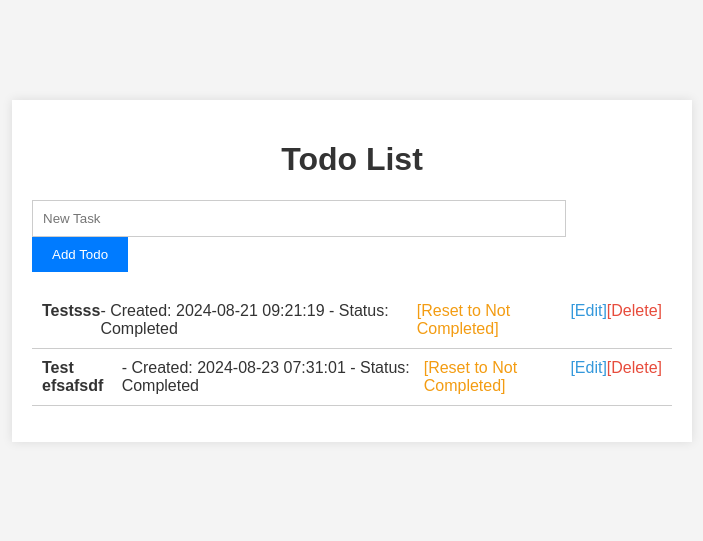
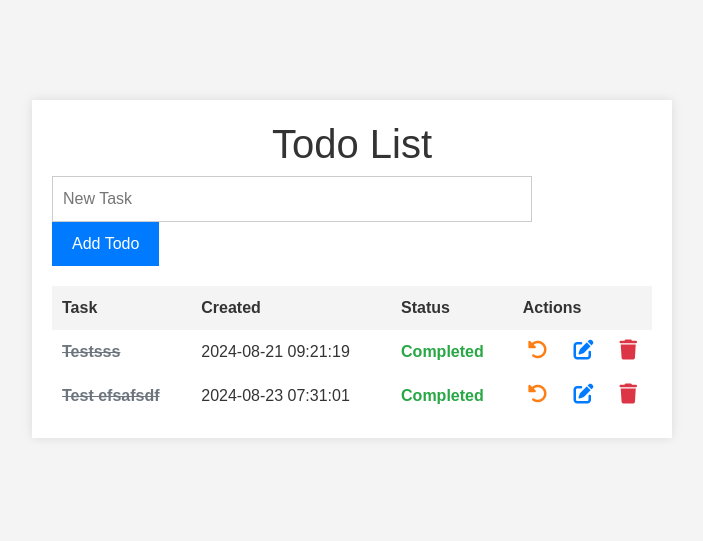
Before and after one commit to Swirl86/Python-To-Do, a Flask app: page / in a window 1280 px wide. Shown: the top 541 px of the page, without its empty margins (288-991 px from the left). Run offline with Flask 3, Linux system fonts and the light colour scheme; data comes from the database, SQL or seed files in the repository; both versions use the stored data as it was after the commit.

Commit message:
design impr

```diff
--- a/flask_todo/static/css/colors.css
+++ b/flask_todo/static/css/colors.css
@@ -1,12 +1,14 @@
 
 :root {
-    --primary-color: #3498db;
-    --secondary-color: #2ecc71;
-    --alert-color: #e74c3c;
-    --highlight-color: #f39c12;
+    --primary-color: #007bff;
+    --dark-primary-color: #0056b3;
+    --secondary-color: #28a745;
+    --alert-color: #dc3545;
+    --highlight-color: #fd7e14;
     --background-color: #f4f4f4;
     --text-color: #333;
     --modal-background: #fefefe;
     --modal-border-color: #888;
     --overlay-color: rgba(0, 0, 0, 0.5);
+    --gray-text-color: #6c757d;
 }
--- a/flask_todo/static/css/styles.css
+++ b/flask_todo/static/css/styles.css
@@ -35,81 +35,122 @@ input[type="text"] {
 
 button {
     padding: 10px 20px;
-    background-color: #007bff;
+    background-color: var(--primary-color);
     color: white;
     border: none;
     cursor: pointer;
 }
 
 button:hover {
-    background-color: #0056b3;
+    background-color: var(--dark-primary-color);
 }
 
-ul {
-    list-style-type: none;
-    padding: 0;
+table {
+    width: 100%;
+    border-collapse: collapse;
+    margin: auto;
 }
 
-li {
+th, td {
     padding: 10px;
-    border-bottom: 1px solid #ccc;
+    text-align: left;
+}
+
+th {
+    background-color: var(--background-color);
+}
+
+.task-completed {
+    text-decoration: line-through;
+    color: var(--gray-text-color);
+}
+
+.actions {
     display: flex;
     justify-content: space-between;
+    align-items: center;
+    gap: 15px;
+    margin: 0 5px;
+    cursor: pointer;
 }
 
-a {
+.actions a {
     text-decoration: none;
+    color: inherit;
+    display: flex;
+    align-items: center;
+    gap: 5px;
 }
 
-a:hover {
-    text-decoration: underline;
+.actions i {
+    font-size: 1.25rem;
+    vertical-align: middle;
+    line-height: 1;
 }
 
-/* Colors */
+td.actions {
+    vertical-align: middle;
+}
 
-.red {
+.actions a.green {
+    color: var(--secondary-color);
+}
+
+.actions a.orange {
+    color: var(--highlight-color);
+}
+
+.actions a.blue {
+    color: var(--primary-color);
+}
+
+.actions a.red {
     color: var(--alert-color);
 }
 
-.green {
-    color: var(--secondary-color);
+.actions a:hover {
+    opacity: 0.8;
 }
 
-.orange {
-    color: var(--highlight-color);
+/* Status color */
+.status-completed {
+    color: var(--secondary-color);
+    font-weight: bold;
 }
 
-.blue {
-    color: var(--primary-color);
+.status-not-completed {
+    color: var(--highlight-color);
+    font-weight: bold;
 }
 
 /* Edit */
-
-.modal {
-    display: none;
-    position: fixed;
-    z-index: 1;
-    left: 0;
-    top: 0;
-    width: 100%;
-    height: 100%;
-    overflow: auto;
-    background-color: var(--overlay-color);
-    padding-top: 60px;
+.modal-content {
+    position: relative;
+    padding: 20px;
+    background-color: #fefefe;
+    margin: 15% auto;
+    border: 1px solid #888;
+    width: 80%;
+    max-width: 500px;
 }
 
-.modal-content {
-    background-color: var(--modal-background);
-    margin: 5% auto;
-    padding: 20px;
-    border: 1px solid var(--modal-border-color);
-    width: 80%;
-    max-width: 500px;
-    box-shadow: 0px 5px 15px rgba(0, 0, 0, 0.3);
+.modal-content form {
+    display: flex;
+    flex-direction: column;
 }
 
-.save {
-    margin-top: 2%;
+.modal-content .save {
+    align-self: flex-end;
+    padding: 10px 20px;
+    background-color: var(--primary-color);
+    color: white;
+    border: none;
+    border-radius: 5px;
+    cursor: pointer;
+}
+
+.modal-content .save:hover {
+    background-color: var(--dark-primary-color);
 }
 
 .close {
@@ -117,11 +158,12 @@ a:hover {
     float: right;
     font-size: 28px;
     font-weight: bold;
+    text-align: end;
 }
 
 .close:hover,
 .close:focus {
-    color: var(--accent-color);
+    opacity: 0.8;
     text-decoration: none;
     cursor: pointer;
 }
--- a/flask_todo/templates/index.html
+++ b/flask_todo/templates/index.html
@@ -4,6 +4,14 @@
         <meta charset="UTF-8" />
         <meta name="viewport" content="width=device-width, initial-scale=1.0" />
         <title>To-Do List</title>
+        <link
+            href="https://cdn.jsdelivr.net/npm/bootstrap@5.0.0-beta2/dist/css/bootstrap.min.css"
+            rel="stylesheet"
+        />
+        <link
+            rel="stylesheet"
+            href="https://cdnjs.cloudflare.com/ajax/libs/font-awesome/6.0.0-beta3/css/all.min.css"
+        />
         <link
             rel="stylesheet"
             type="text/css"
@@ -22,19 +30,40 @@
                 <input type="text" name="todo" placeholder="New Task" required />
                 <button type="submit">Add Todo</button>
             </form>
-            <ul>
+
+            <table>
+                <thead>
+                    <tr>
+                        <th>Task</th>
+                        <th>Created</th>
+                        <th>Status</th>
+                        <th>Actions</th>
+                    </tr>
+                </thead>
+                <tbody>
                     {% for todo in todos %}
-                <li>
-                    <strong>{{ todo.task }}</strong> - Created: {{ todo.created_at }} - Status: {{
-                    'Completed' if todo.completed else 'Not completed' }} {% if not todo.completed
-                    %}
-                    <a class="green" href="{{ url_for('toggle', todo_id=todo.id) }}"
-                        >[Mark as completed]</a
+                    <tr>
+                        <td>
+                            <strong class="{% if todo.completed %}task-completed{% endif %}"
+                                >{{ todo.task }}</strong
                             >
+                        </td>
+                        <td>{{ todo.created_at }}</td>
+                        <td
+                            class="{% if todo.completed %}status-completed{% else %}status-not-completed{% endif %}"
+                        >
+                            {{ 'Completed' if todo.completed else 'Not completed' }}
+                        </td>
+                        <td class="actions">
+                            <!-- Toggle Complete/Incomplete -->
+                            {% if not todo.completed %}
+                            <a class="green" href="{{ url_for('toggle', todo_id=todo.id) }}">
+                                <i class="fas fa-check-square fa-lg"></i>
+                            </a>
                             {% else %}
-                    <a class="orange" href="{{ url_for('toggle', todo_id=todo.id) }}"
-                        >[Reset to Not Completed]</a
-                    >
+                            <a class="orange" href="{{ url_for('toggle', todo_id=todo.id) }}">
+                                <i class="fas fa-undo-alt fa-lg"></i>
+                            </a>
                             {% endif %}
 
                             <!-- Edit -->
@@ -43,7 +72,7 @@
                                 href="#"
                                 onclick="openEditModal('{{ todo.id }}', '{{ todo.task }}')"
                             >
-                        [Edit]
+                                <i class="fas fa-edit fa-lg"></i>
                             </a>
 
                             <!-- Delete -->
@@ -51,12 +80,16 @@
                                 class="red"
                                 href="{{ url_for('delete', todo_id=todo.id) }}"
                                 onclick="return confirm('Are you sure you want to delete this task?')"
-                        >[Delete]</a
                             >
-                </li>
+                                <i class="fas fa-trash fa-lg"></i>
+                            </a>
+                        </td>
+                    </tr>
                     {% endfor %}
-            </ul>
+                </tbody>
+            </table>
         </div>
+
         <!-- Edit Task Modal -->
         <div id="editModal" class="modal">
             <div class="modal-content">
```
Also changed, not shown: flask_todo/instance/todo.db. Lines whose indentation alone changed are shown as unchanged.
